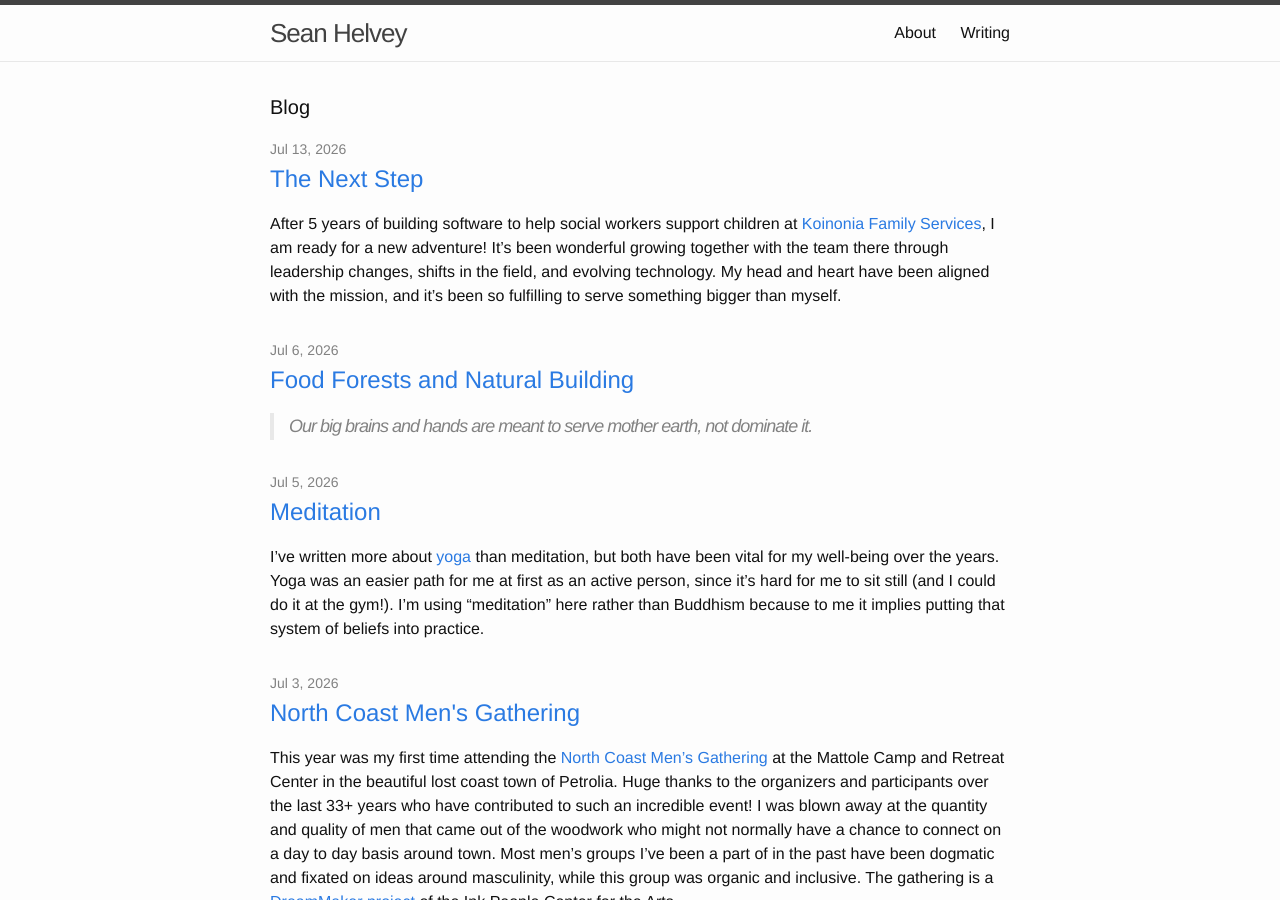
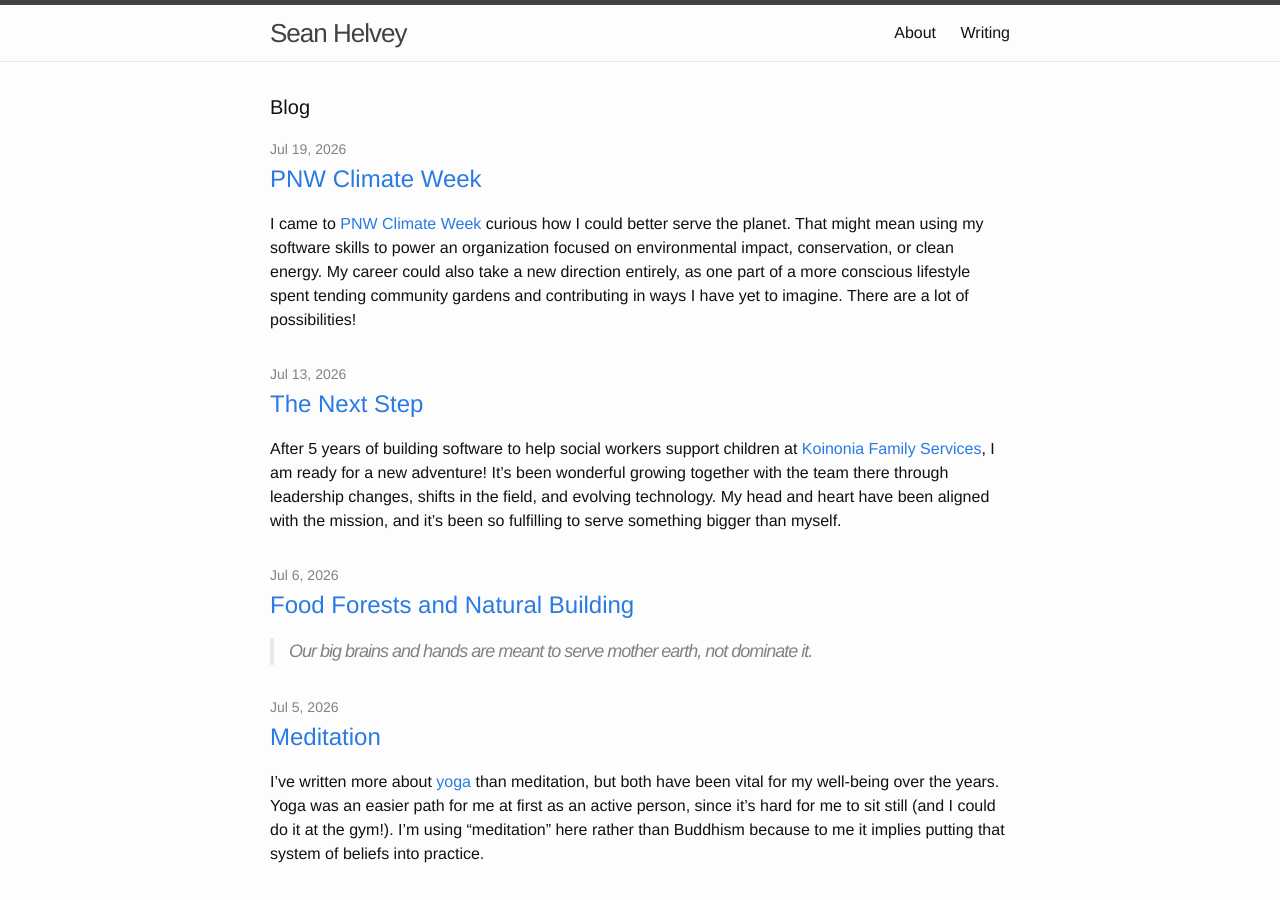
Before and after one commit to seanhelvey/seanhelvey.github.io, a Jekyll site: the page built from blog.html, in a window 1280 px wide and 900 px high. Built offline with Jekyll 4.4.1, drawn with Linux system fonts in a browser that asks for light colours; a style sheet for code colours, icons or effects is not loaded.

Commit message:
Climate week post.

```diff
--- a/_posts/2026-07-15-pnw-climate-week.md
+++ b/_posts/2026-07-15-pnw-climate-week.md
@@ -1,16 +1,16 @@
 ---
 layout: post
 title:  "PNW Climate Week"
-date:   2026-07-15
+date:   2026-07-19
 permalink: /:title/
-published: false
+published: true
 ---
 
-I came to PNW Climate Week curious how I might be able to put years of experience building software in service of the planet.
+I came to <a href="https://pnwclimateweek.org/" target="_blank">PNW Climate Week</a> curious how I could better serve the planet. That might mean using my software skills to power an organization focused on environmental impact, conservation, or clean energy. My career could also take a new direction entirely, as one part of a more conscious lifestyle spent tending community gardens and contributing in ways I have yet to imagine. There are a lot of possibilities!
 
 ## Day 1
 
-It kicked off with a full day of panels and workshops around "Empowering Local Climate Action: Education, Policy and Practice", opening with a guided visualization to imagine 2035 through each of our senses. We crowdsourced what we noticed onto paper, and graphic recorder <a href="https://mollychidsey.com/" target="_blank">Molly Chidsey</a> drew our collective vision from those notes here:
+The week kicked off with a full day of panels and workshops around "Empowering Local Climate Action: Education, Policy and Practice", opening with a guided visualization to imagine 2035 through each of our senses. We crowdsourced what we noticed onto paper, and graphic recorder <a href="https://mollychidsey.com/" target="_blank">Molly Chidsey</a> drew our collective vision from those notes here:
 
 <div class="sean-blog-gallery sean-blog-gallery-stack">
   <figure>
@@ -78,7 +78,7 @@
 
 ## Day 3
 
-<a href="https://www.rebuildingcenter.org" target="_blank">ReBuilding Center</a> hosted Reimagining & Repurposing, where a longtime Portland craftsman walked us through the cleaning, repair, and restoration that makes reuse possible. I love picking scrapyards and finding deals at thrift shops, keeping what we already have out of the landfill a while longer. It might be the least glamorous corner of the circular economy and the most useful one.
+<a href="https://www.rebuildingcenter.org" target="_blank">ReBuilding Center</a> hosted Reimagining & Repurposing, where a longtime Portland craftsman walked us through the cleaning, repair, and restoration that makes reuse possible. I love picking scrapyards and finding deals at thrift shops, keeping what we already have out of the landfill a while longer. It might be the least glamorous corner of the circular economy and the most useful one. My friend Celine Mol helped build <a href="https://www.joinbeni.com/" target="_blank">Beni</a>, a browser extension that searches 300 million secondhand listings to make resale the obvious choice, so maybe there is a way to point tech at exactly this. And even if it stays fully local and organic, hands sorting salvage instead of a keyboard, that is still something I could see myself doing. Not everything has to be about software.
 
 <div class="sean-blog-gallery">
   <figure>
@@ -102,4 +102,4 @@
 
 Depave mentioned a possible collaboration with the <a href="https://www.pdx.edu/indigenous-nations-studies/psu-oak-savanna" target="_blank">PSU Oak Savanna</a>, an urban restoration site where students have been planting white oak, camas, and serviceberry to bring back native plants and traditional Indigenous practices. I met Brittany Gadbury from Portland Parks & Rec's <a href="https://www.portland.gov/trees" target="_blank">Urban Forestry</a> team, who pointed me toward the <a href="https://www.portlandplacemaking.org/" target="_blank">Portland Placemaking Coalition</a> and <a href="https://www.treesforlifeoregon.org" target="_blank">Trees for Life Oregon</a>, both of which I am excited to learn more about.
 
-This is just a tiny fraction of events throughout the entire week across seven cities, from Vancouver, BC to Bend. Even that small sample blew me away with the scale and diversity of the community. I met a wide variety of participants, from professors and craftsmen to executive directors and urban foresters. I came in wondering where my experience might serve, and the week kept answering: solar arrays, battery storage, a VR headset, data centers, GIS maps finding the blocks that need shade. Software is vital for the health of our planet, and I would love to see more engineers out there. Let's co-create a deeper connection between tech and climate action in 2027!
+This is just a tiny fraction of events throughout the entire week across seven cities, from Vancouver, BC to Bend. Even that small sample blew me away with the scale and diversity of the community. I met a wide variety of participants, from professors and craftsmen to executive directors and urban foresters. I came in wondering where I might fit, and the event kept answering in more forms than I expected: solar arrays, battery storage, a VR headset, data centers, GIS maps finding the blocks that need shade, community gardens, a workshop full of salvaged wood. Software is vital for the health of our planet, and I would love to see more engineers out there. But so much of the work runs far wider than code, and a life of service can take any of those shapes. Wherever my own path leads, I left certain there is room for all of us. Let's co-create a deeper connection between our work and climate action in 2027!
```
